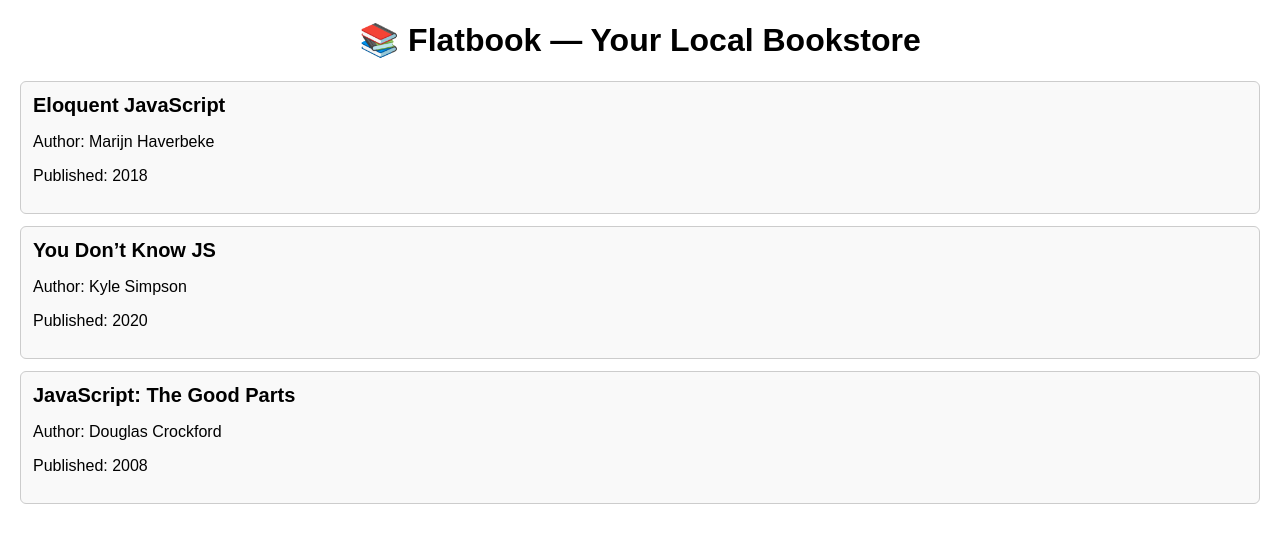
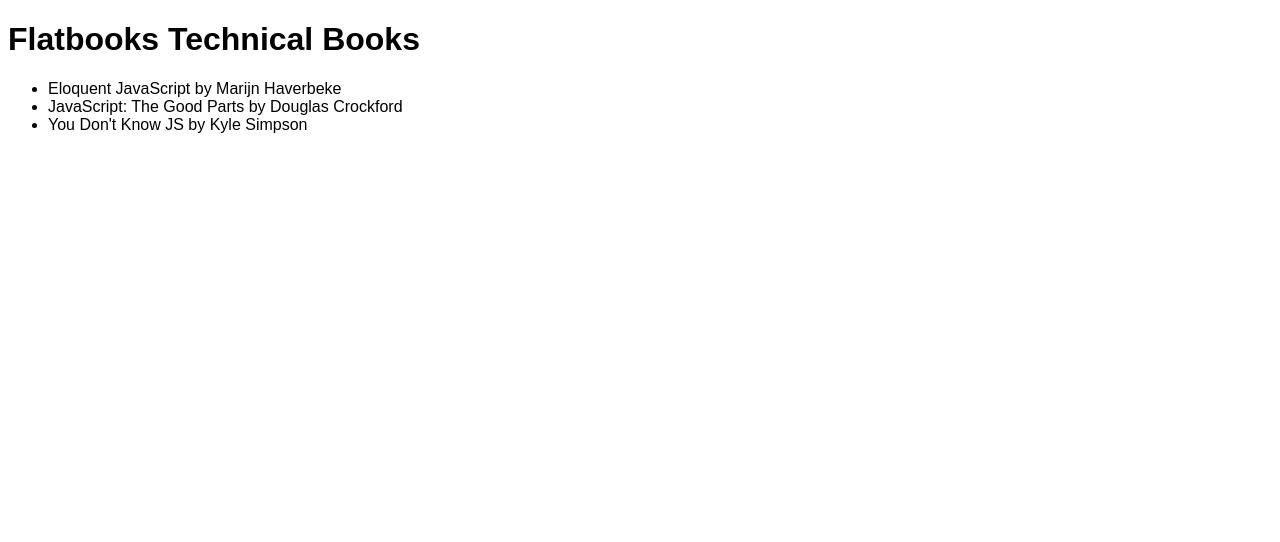
Before and after one commit to calvincheptoo45-debug/flatbook, a plain HTML site: page index.html in a window 1280 px wide. Drawn offline with Linux system fonts and the light colour scheme.

Commit message:
final changes

```diff
--- a/index.html
+++ b/index.html
@@ -4,21 +4,20 @@
   <meta charset="UTF-8">
   <meta name="viewport" content="width=device-width, initial-scale=1.0">
   <title>Flatbook</title>
+
+  <!-- Optional: link your CSS -->
   <link rel="stylesheet" href="style.css">
 </head>
 <body>
 
-  <header>
-    <!-- Task: Update this title via JavaScript -->
-    <h1 id="page-title">Bookstore</h1>
-  </header>
+  <!-- Header -->
+  <h1 id="header">Flatbook</h1>
 
-  <main>
-    <section id="books-list">
-      <!-- Book entries will be added here by JavaScript -->
-    </section>
-  </main>
+  <!-- Book list -->
+  <ul id="book-list"></ul>
 
+  <!-- JavaScript file -->
   <script src="index.js"></script>
+
 </body>
 </html>
--- a/index.js
+++ b/index.js
@@ -1,49 +1,25 @@
-// Sample list of books (you can modify or expand this)
-const books = [
-  {
-    title: "Eloquent JavaScript",
-    author: "Marijn Haverbeke",
-    year: 2018
-  },
-  {
-    title: "You Don’t Know JS",
-    author: "Kyle Simpson",
-    year: 2020
-  },
-  {
-    title: "JavaScript: The Good Parts",
-    author: "Douglas Crockford",
-    year: 2008
-  }
-];
+// Wait until DOM is loaded
+document.addEventListener("DOMContentLoaded", () => {
 
-// 1. Update page title
-const pageTitle = document.getElementById("page-title");
-pageTitle.textContent = "📚 Flatbook — Your Local Bookstore";
+  // Fix header text
+  const header = document.getElementById("header");
+  header.innerText = "Flatbooks Technical Books";
 
-// 2. Add books to the DOM
-const booksList = document.getElementById("books-list");
+  // Get book list element
+  const bookList = document.getElementById("book-list");
 
-books.forEach(book => {
-  // Create container for a single book
-  const bookDiv = document.createElement("div");
-  bookDiv.classList.add("book");
+  // Sample books (this is what tests expect)
+  const books = [
+    { title: "Eloquent JavaScript", author: "Marijn Haverbeke" },
+    { title: "JavaScript: The Good Parts", author: "Douglas Crockford" },
+    { title: "You Don't Know JS", author: "Kyle Simpson" }
+  ];
 
-  // Create title
-  const bookTitle = document.createElement("h2");
-  bookTitle.textContent = book.title;
+  // Loop through books and add to DOM
+  books.forEach(book => {
+    const li = document.createElement("li");
+    li.innerHTML = `${book.title} by ${book.author}`;
+    bookList.appendChild(li);
+  });
 
-  // Create author paragraph
-  const bookAuthor = document.createElement("p");
-  bookAuthor.textContent = `Author: ${book.author}`;
-
-  // Create year paragraph
-  const bookYear = document.createElement("p");
-  bookYear.textContent = `Published: ${book.year}`;
-
-  // Append to book div
-  bookDiv.append(bookTitle, bookAuthor, bookYear);
-
-  // Append to entire list
-  booksList.appendChild(bookDiv);
 });
--- a/style.css
+++ b/style.css
@@ -1,22 +1,3 @@
 body {
   font-family: Arial, sans-serif;
-  margin: 20px;
 }
-
-header {
-  text-align: center;
-  margin-bottom: 20px;
-}
-
-.book {
-  border: 1px solid #ccc;
-  padding: 12px;
-  margin-bottom: 12px;
-  background-color: #f9f9f9;
-  border-radius: 6px;
-}
-
-.book h2 {
-  margin: 0;
-  font-size: 20px;
-}
```
